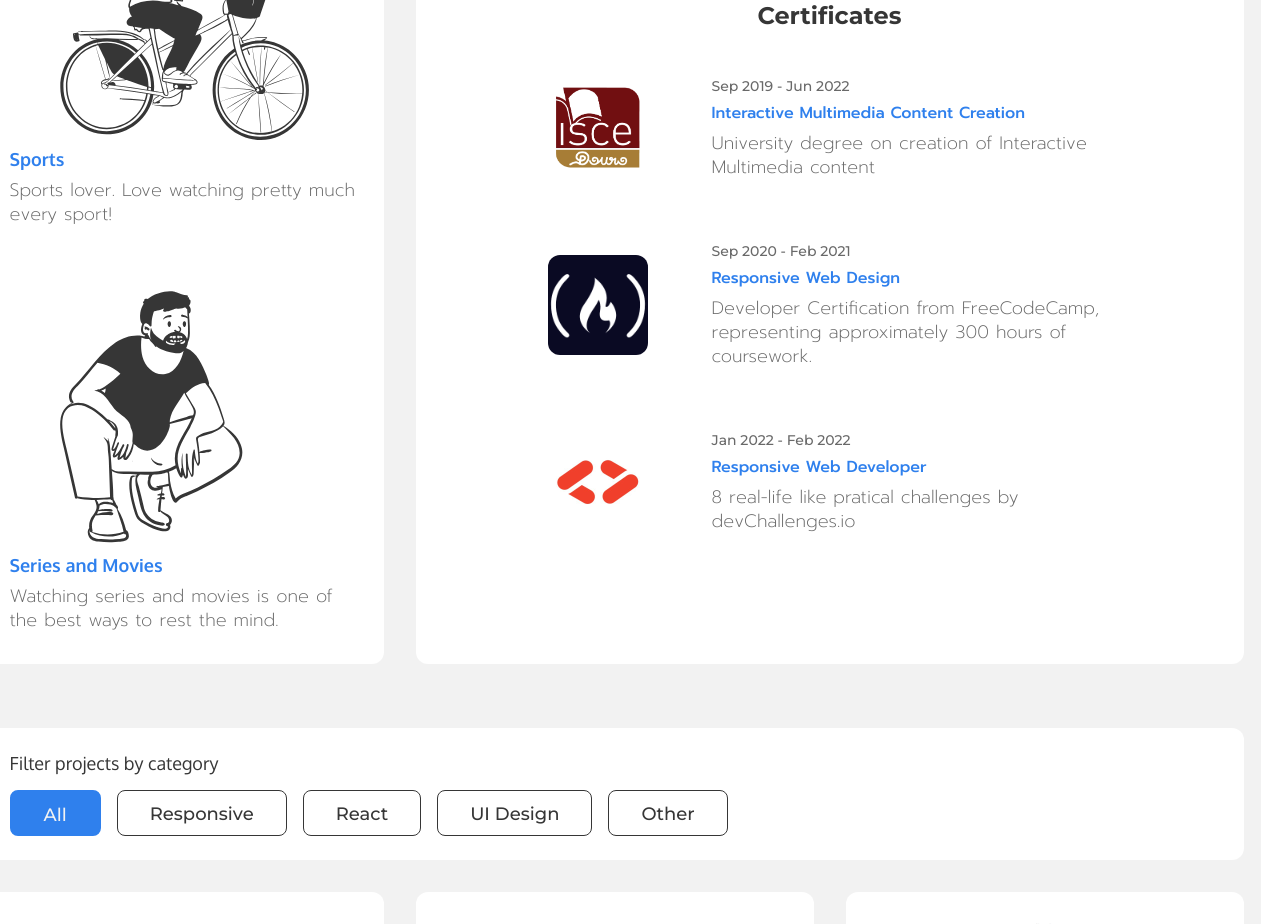
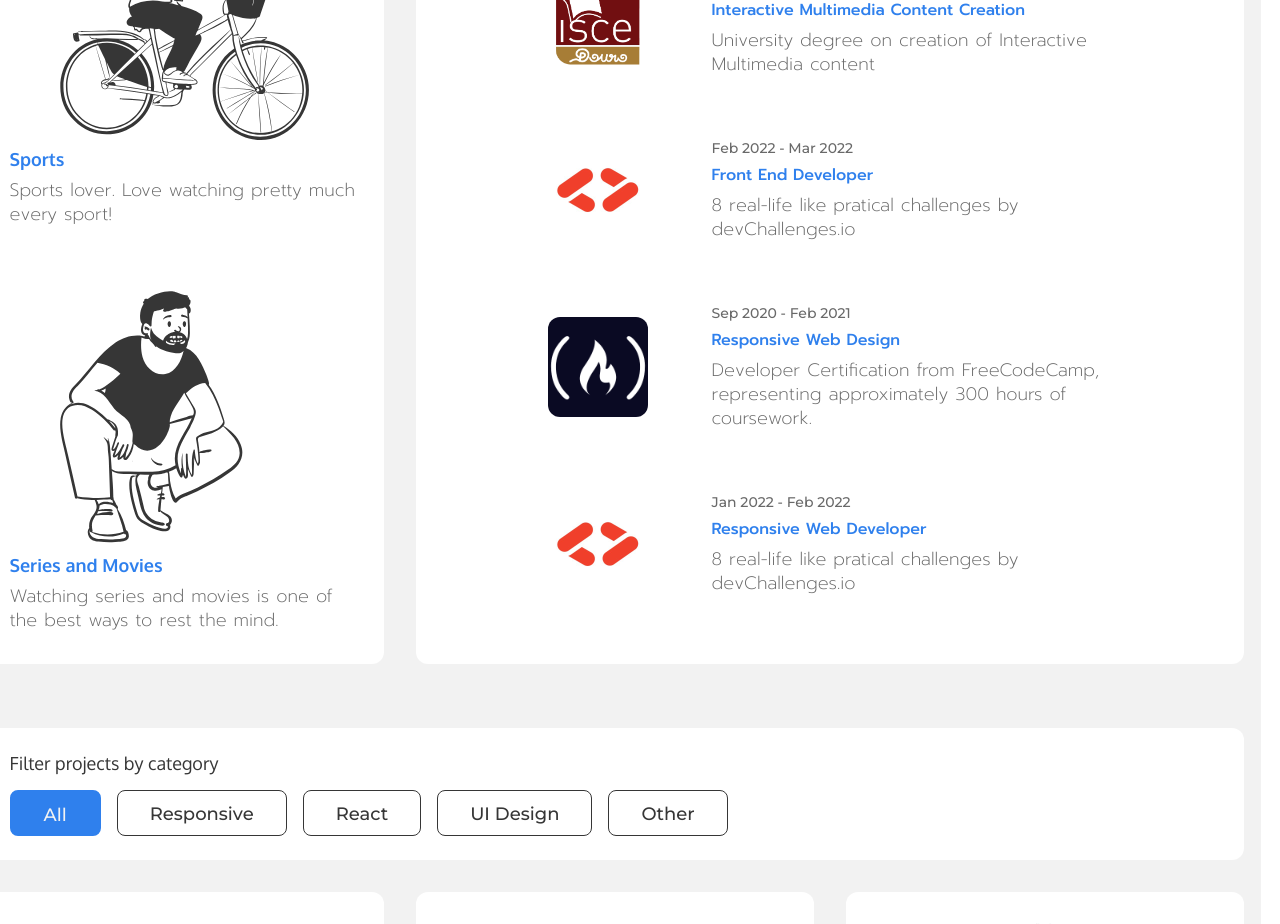
Before and after one commit to hitmaizer/responsive-web-portfolio, a React (Create React App) app: page / in a window 1280 px wide. Shown: the part 1360-2284 px from the top of the page. Built offline with nearby package versions, Linux system fonts and the light colour scheme.

Commit message:
added certificate

```diff
--- a/src/components/Certificates.jsx
+++ b/src/components/Certificates.jsx
@@ -1,5 +1,5 @@
-import React from 'react';
-import Card from "../elements/CardStyles"
+import React from "react";
+import Card from "../elements/CardStyles";
 
 export default function Certificates() {
   return (
@@ -10,29 +10,87 @@ export default function Certificates() {
           <img src="images/isceDouro.png" alt="" className="certificate__img" />
           <div className="certificate__info flex-col">
             <p className="certificate__date">Sep 2019 - Jun 2022</p>
-                        <p className="certificate__title"> <a href="https://www.iscedouro.pt/pt/Oferta-formativa/1-%C2%BA-Ciclo-Licenciaturas/Producao-de-Conteudos-Interativos-e-Multimedia/" target="_blank" rel="noreferrer">Interactive Multimedia Content Creation</a></p>
-                        <p className="certificate__description">University degree on creation of
-                        Interactive Multimedia content</p>
+            <p className="certificate__title">
+              {" "}
+              <a
+                href="https://www.iscedouro.pt/pt/Oferta-formativa/1-%C2%BA-Ciclo-Licenciaturas/Producao-de-Conteudos-Interativos-e-Multimedia/"
+                target="_blank"
+                rel="noreferrer"
+              >
+                Interactive Multimedia Content Creation
+              </a>
+            </p>
+            <p className="certificate__description">
+              University degree on creation of Interactive Multimedia content
+            </p>
+          </div>
+        </div>
+        <div className="certificate__item flex-row">
+          <img
+            src="images/devchallenges.jpg"
+            alt=""
+            className="certificate__img"
+          />
+          <div className="certificate__info flex-col">
+            <p className="certificate__date">Feb 2022 - Mar 2022</p>
+            <p className="certificate__title">
+              {" "}
+              <a
+                href="https://devchallenges.io/certificates/zPgyDxXXQyAAbf21bMRs"
+                target="_blank"
+                rel="noreferrer"
+              >
+                Front End Developer
+              </a>
+            </p>
+            <p className="certificate__description">
+              8 real-life like pratical challenges by devChallenges.io
+            </p>
           </div>
         </div>
         <div className="certificate__item flex-row">
           <img src="images/freeCode.png" alt="" className="certificate__img" />
           <div className="certificate__info flex-col">
             <p className="certificate__date">Sep 2020 - Feb 2021</p>
-                        <p className="certificate__title"><a href="https://www.freecodecamp.org/certification/hitmaizer/responsive-web-design" target="_blank" rel="noreferrer">Responsive Web Design</a></p>
-                        <p className="certificate__description">Developer Certification from FreeCodeCamp,
-                        representing approximately 300 hours of coursework.</p>
+            <p className="certificate__title">
+              <a
+                href="https://www.freecodecamp.org/certification/hitmaizer/responsive-web-design"
+                target="_blank"
+                rel="noreferrer"
+              >
+                Responsive Web Design
+              </a>
+            </p>
+            <p className="certificate__description">
+              Developer Certification from FreeCodeCamp, representing
+              approximately 300 hours of coursework.
+            </p>
           </div>
         </div>
         <div className="certificate__item flex-row">
-                    <img src="images/devchallenges.jpg" alt="" className="certificate__img" />
+          <img
+            src="images/devchallenges.jpg"
+            alt=""
+            className="certificate__img"
+          />
           <div className="certificate__info flex-col">
             <p className="certificate__date">Jan 2022 - Feb 2022</p>
-                        <p className="certificate__title"> <a href="https://devchallenges.io/certificates/FAn2CzkmrfG7oRcfTZWE" target="_blank" rel="noreferrer">Responsive Web Developer</a></p>
-                        <p className="certificate__description">8 real-life like pratical challenges by devChallenges.io</p>
+            <p className="certificate__title">
+              {" "}
+              <a
+                href="https://devchallenges.io/certificates/FAn2CzkmrfG7oRcfTZWE"
+                target="_blank"
+                rel="noreferrer"
+              >
+                Responsive Web Developer
+              </a>
+            </p>
+            <p className="certificate__description">
+              8 real-life like pratical challenges by devChallenges.io
+            </p>
           </div>
         </div>
       </div>
     </Card>
-    )
+  );
 }
```
Lines whose indentation alone changed are shown as unchanged.
